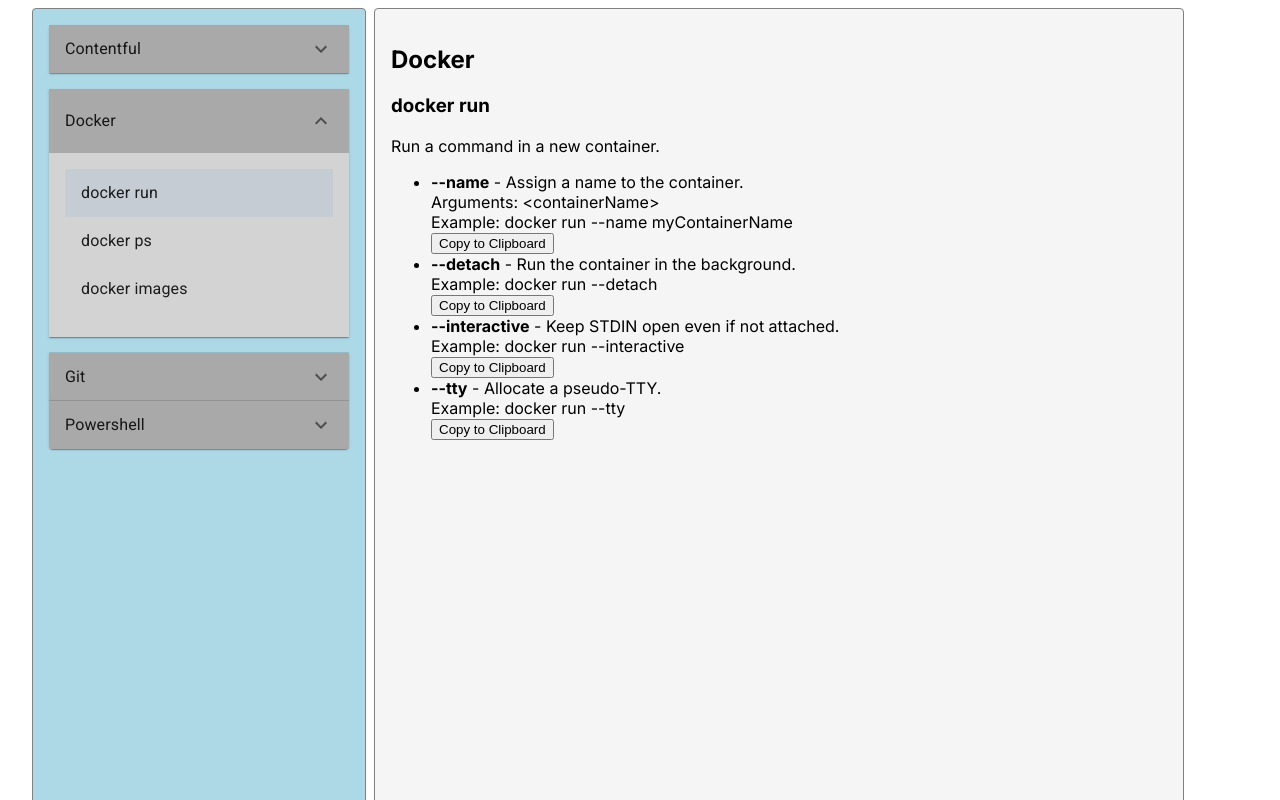
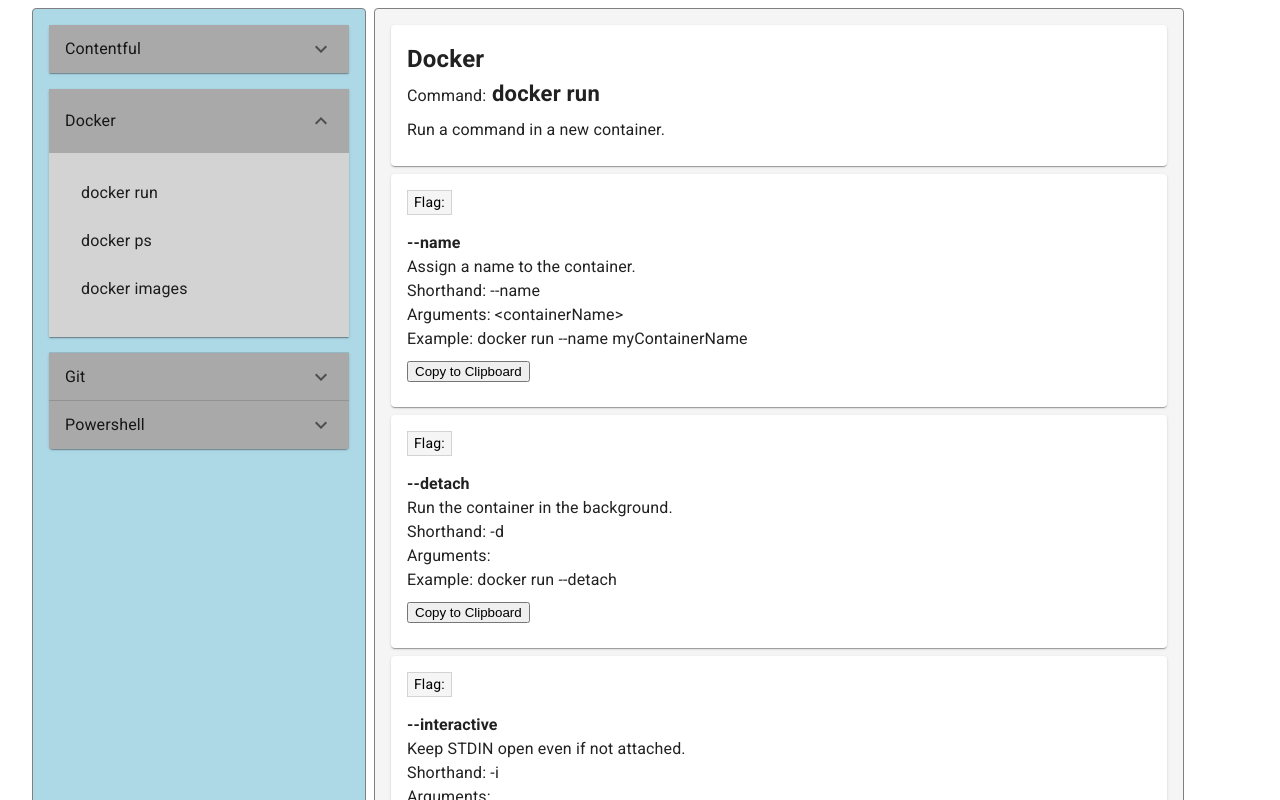
Before and after one commit to bl-andym/commands, a Next.js app: page / in a window 1280 px wide. Shown: the top 800 px of the page. Built offline with nearby package versions, Linux system fonts and the light colour scheme.

Commit message:
mui card per flag, added json schema

```diff
--- a/src/components/MainView/index.tsx
+++ b/src/components/MainView/index.tsx
@@ -23,23 +23,66 @@
             {
                 selectedCommand && (
                     <div>
-                        <h2>{selectedCategory?.name}</h2>
-                        <div key={selectedCommand.id}>
-                            <h3>{selectedCommand.name}</h3>
-                            <p>{selectedCommand.description}</p>
-                            <ul>
-                                {selectedCommand.options.map(option => (
-                                    <li key={option.option}>
-                                        <strong>{option.option}</strong> - {option.description}
-                                        {/*option.shorthand && <span> ({option.shorthand})</span>*/}
-                                        {option.arguments && <div>Arguments: {option.arguments}</div>}
-                                        <div>Example: {option.example}</div>
-                                        <CopyToClipboardButton text={option.example} />
-                                    </li>
-                                ))}
-                            </ul>
-                        </div>
+                        <Card sx={{ marginBottom: 1 }}>
+                            <CardContent>
+                                <Typography component="h1" sx={{
+                                    fontSize: 24,
+                                    fontWeight: 'bold',
+
+                                }}>
+                                    {selectedCategory?.name}
+                                </Typography>
+                                <Typography component="h2" sx={{
+                                    fontSize: 22,
+                                    fontWeight: 'bold',
+                                    marginBottom: 1,
+                                }}>
+                                    <Typography component="span" sx={{
+                                        fontWeight: 'normal',
+                                        fontSize: 16,
+                                    }}>Command:</Typography> {selectedCommand.name}
+                                </Typography>
+                                <Typography component="p">
+                                    {selectedCommand.description}
+                                </Typography>
+                            </CardContent>
+                        </Card>
+
+                        {selectedCommand.options.map(option => (
+                            <Card sx={{ marginBottom: 1 }} key={option.option}>
+                                <CardContent>
+                                    <Typography component="span" sx={{
+                                        border: '1px solid lightgrey',
+                                        padding: '1px 6px',
+                                        backgroundColor: 'WhiteSmoke',
+                                        color: 'black',
+                                        fontSize: 14,
+                                        marginBottom: 2,
+                                        display: 'inline-block',
+                                    }}>Flag:</Typography>
+                                    <Typography component="p">
+                                        <strong>{option.option}</strong>
+                                    </Typography>
+                                    <Typography component="p">
+                                        {option.description}
+                                    </Typography>
+                                    <Typography component="p">
+                                        Shorthand: {option.shorthand && <span> {option.shorthand}</span>}
+                                    </Typography>
+                                    <Typography component="p">
+                                        Arguments: {option.arguments}
+                                    </Typography>
+                                    <Typography component="p">
+                                        Example: {option.example}
+                                    </Typography>
+                                    <Typography sx={{ marginTop: 1 }}><CopyToClipboardButton text={option.example} /></Typography>
+                                </CardContent>
+                            </Card>
+                        ))}
+
+
                     </div>
+
                 )
             }
         </Stack>
--- a/src/components/SideNav/index.tsx
+++ b/src/components/SideNav/index.tsx
@@ -70,7 +70,7 @@
                             {category.commands.map(command => (
                                 <ListItem key={command.id} component="div" disablePadding>
                                     <ListItemButton
-                                        selected={activeNavItem === command.id}
+                                        // selected={activeNavItem === command.id}
                                         onClick={(event) => {
                                             handleListItemClick(event, command.id)
                                             handleSelected(command.id, category.id)
```
Also changed, not shown: src/data/schema.json (added, +24 -0 lines).
